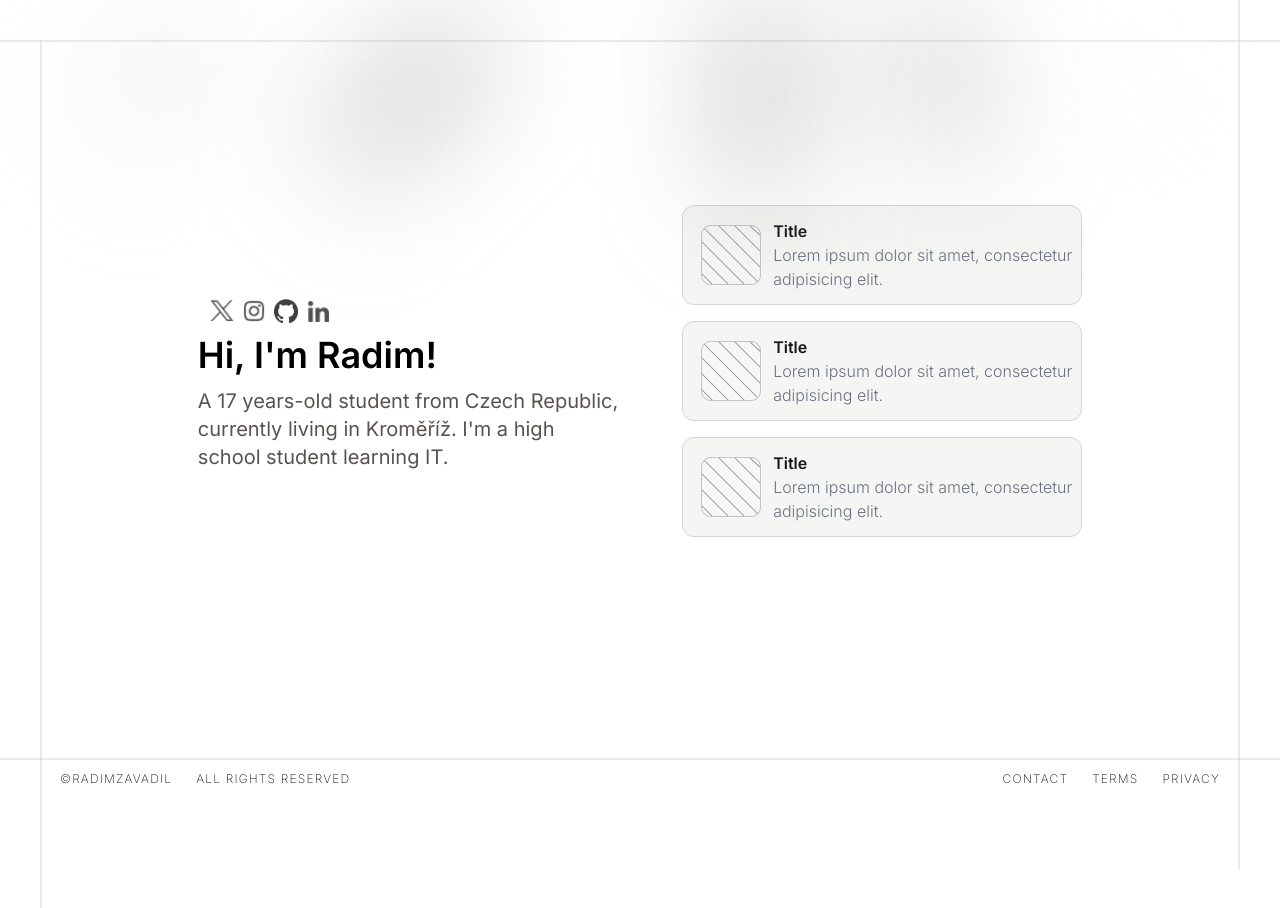
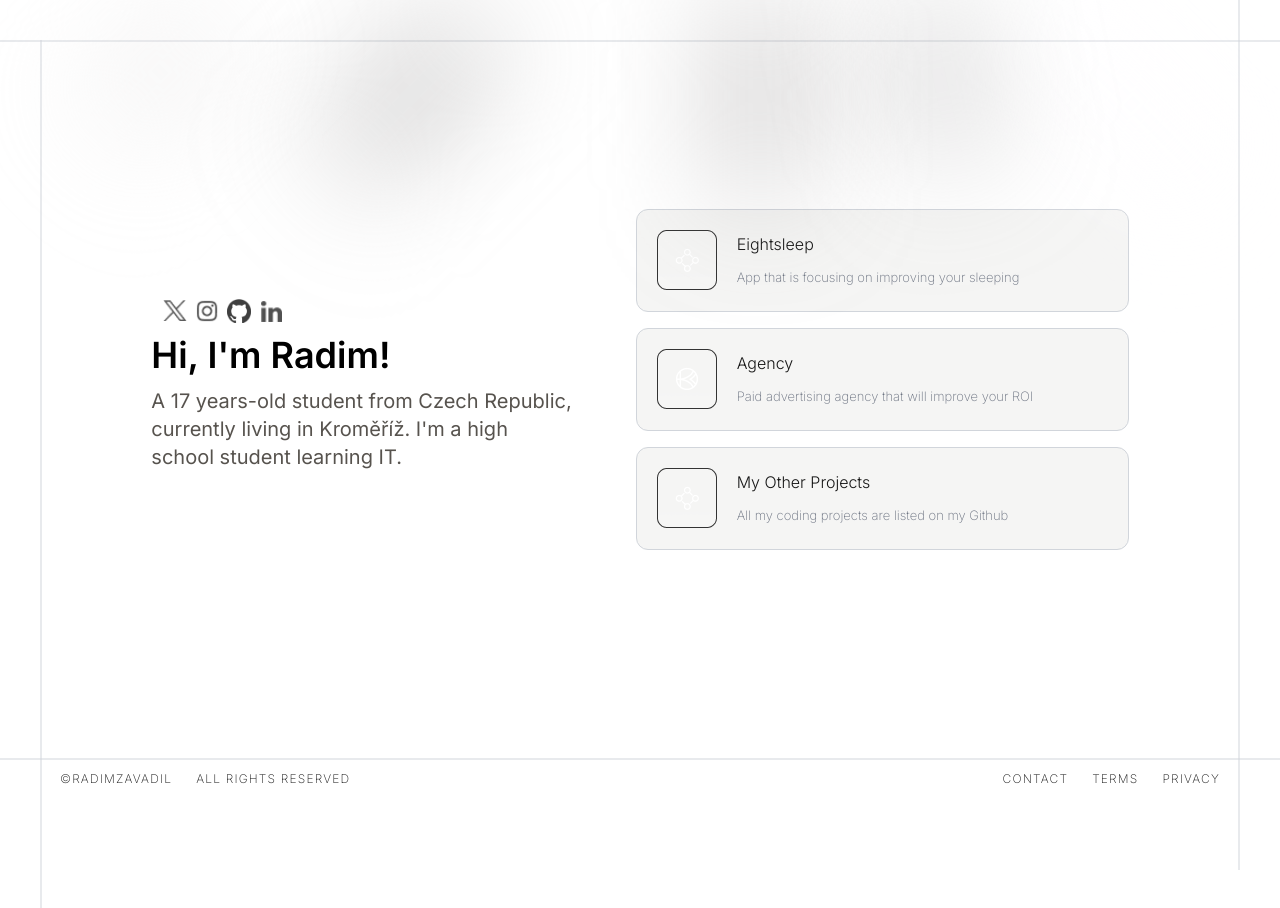
Before and after one commit to Radim-Zavadil/radim-zavadil.io, a Next.js app: page / in a window 1280 px wide. Shown: the top 908 px of the page. Built offline with nearby package versions, Linux system fonts and the light colour scheme.

Commit message:
Tweaked layout of the card

```diff
--- a/app/cards/Cards.jsx
+++ b/app/cards/Cards.jsx
@@ -4,7 +4,9 @@ import Link from 'next/link'
 import Image from 'next/image'
 import { motion } from 'framer-motion'
 
-import cardIcon from './card-icon.png'
+import cardIcon1 from './Background+Overlay+Border1.png'
+import cardIcon2 from './Background+Overlay+Border2.png'
+
 
 
 
@@ -17,10 +19,10 @@ export default function Cards() {
       <motion.div initial={{opacity:0, y:100}} animate={{opacity:1, y:0}} transition={{duration: 1, ease: "easeOut", delay: 0.2 }}>
         <Link href="#">
           <div className='card'>
-            <Image src={cardIcon} alt='Card Icon' quality={100} className='cardIcon'/>
+            <Image src={cardIcon1} alt='Card Icon' quality={100} className='cardIcon'/>
             <div>
-              <p className='cardTitle'>Title</p>
-              <p className='cardText'>Lorem ipsum dolor sit amet, consectetur adipisicing elit.</p>
+              <p className='cardTitle'>Eightsleep</p>
+              <p className='cardText'>App that is focusing on improving your sleeping</p>
             </div>
           </div>
         </Link>
@@ -29,10 +31,10 @@ export default function Cards() {
       <motion.div initial={{opacity:0, y:100}} animate={{opacity:1, y:0}} transition={{duration: 1, ease: "easeOut", delay: 0.2 }}>
         <Link href="#">
           <div className='card'>
-            <Image src={cardIcon} alt='Card Icon' quality={100} className='cardIcon'/>
+            <Image src={cardIcon2} alt='Card Icon' quality={100} className='cardIcon'/>
             <div>
-              <p className='cardTitle'>Title</p>
-              <p className='cardText'>Lorem ipsum dolor sit amet, consectetur adipisicing elit.</p>
+              <p className='cardTitle'>Agency</p>
+              <p className='cardText'>Paid advertising agency that will improve your ROI</p>
             </div>
           </div>
         </Link>
@@ -41,10 +43,10 @@ export default function Cards() {
       <motion.div initial={{opacity:0, y:100}} animate={{opacity:1, y:0}} transition={{duration: 1, ease: "easeOut", delay: 0.2 }}>
         <Link href="#">
           <div className='card'>
-            <Image src={cardIcon} alt='Card Icon' quality={100} className='cardIcon'/>
+            <Image src={cardIcon1} alt='Card Icon' quality={100} className='cardIcon'/>
             <div>
-              <p className='cardTitle'>Title</p>
-              <p className='cardText'>Lorem ipsum dolor sit amet, consectetur adipisicing elit.</p>
+              <p className='cardTitle'>My Other Projects</p>
+              <p className='cardText'>All my coding projects are listed on my Github</p>
             </div>
           </div>
         </Link>
--- a/app/globals.css
+++ b/app/globals.css
@@ -32,19 +32,19 @@ li {
 }
 
 .card {
-  @apply flex justify-center items-center w-[400px] h-[100px] bg-[#F5F5F4] dark:bg-transparent px-1.5 py-1.5 mb-[16px] rounded-xl border-[1px] border-[rgb(209,213,219)] dark:border-[rgba(223,223,223,0.1)] dark:shadow-[inset_0px_-69px_100px_-102px_rgba(255,255,255,0.2)] hover:scale-105 hover:duration-500 hover:ease-out;
+  @apply flex justify-start items-center w-[493px] h-[103px] bg-[#F5F5F4] p-5 dark:bg-transparent rounded-xl border-[1px] border-[rgb(209,213,219)] dark:border-[rgba(223,223,223,0.1)] dark:shadow-[inset_0px_-69px_100px_-102px_rgba(255,255,255,0.2)];
 }
 
 .cardTitle {
-  @apply text-[#171717] dark:text-white font-semibold text-[16px];
+  @apply text-[#171717] dark:text-white font-light text-[16px] mb-3;
 }
 
 .cardText {
-  @apply text-[#6B7280] dark:text-[rgba(255,255,255,0.8)] font-light text-[16px];
+  @apply text-[#6B7280] dark:text-[rgba(255,255,255,0.8)] font-extralight text-[13px];
 }
 
 .cardIcon {
-  @apply h-[60px] m-3;
+  @apply h-[60px] mr-5;
 }
 
 .icon {
```
